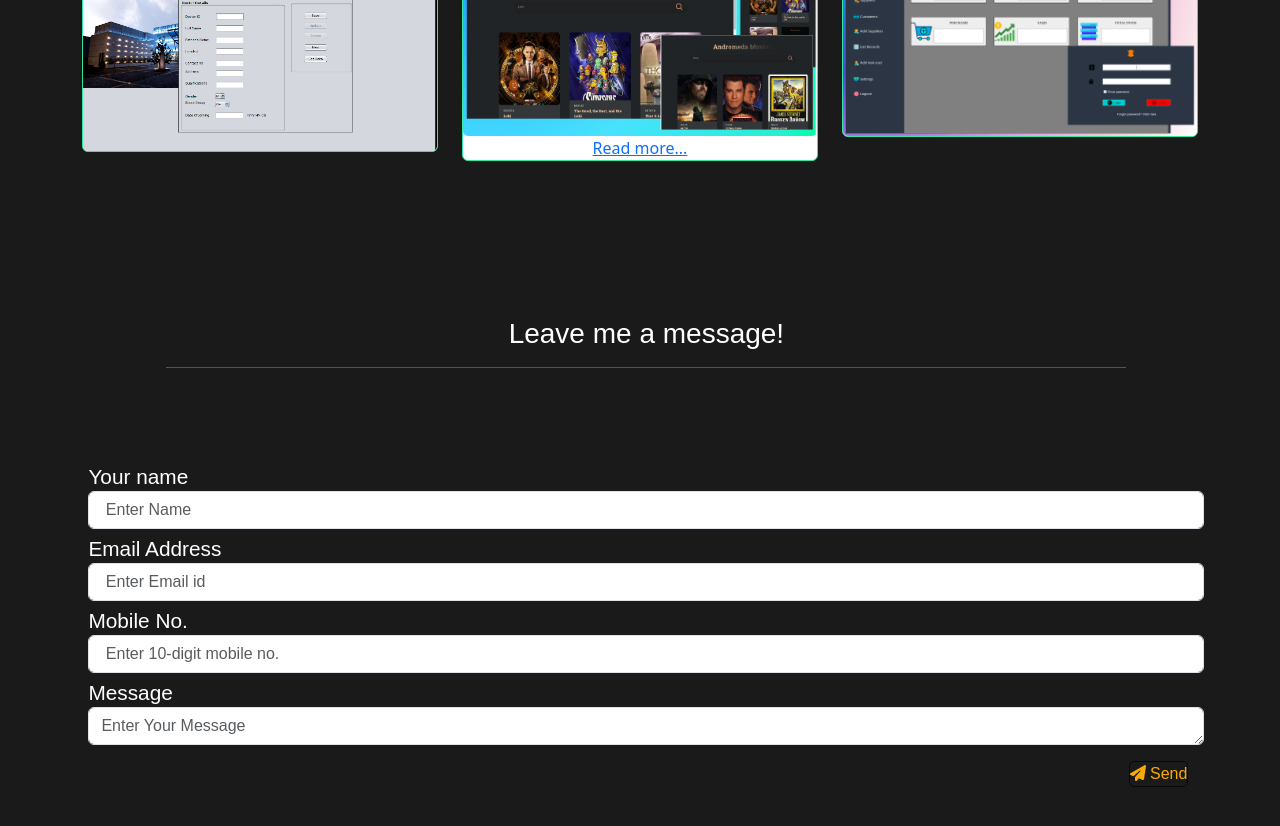
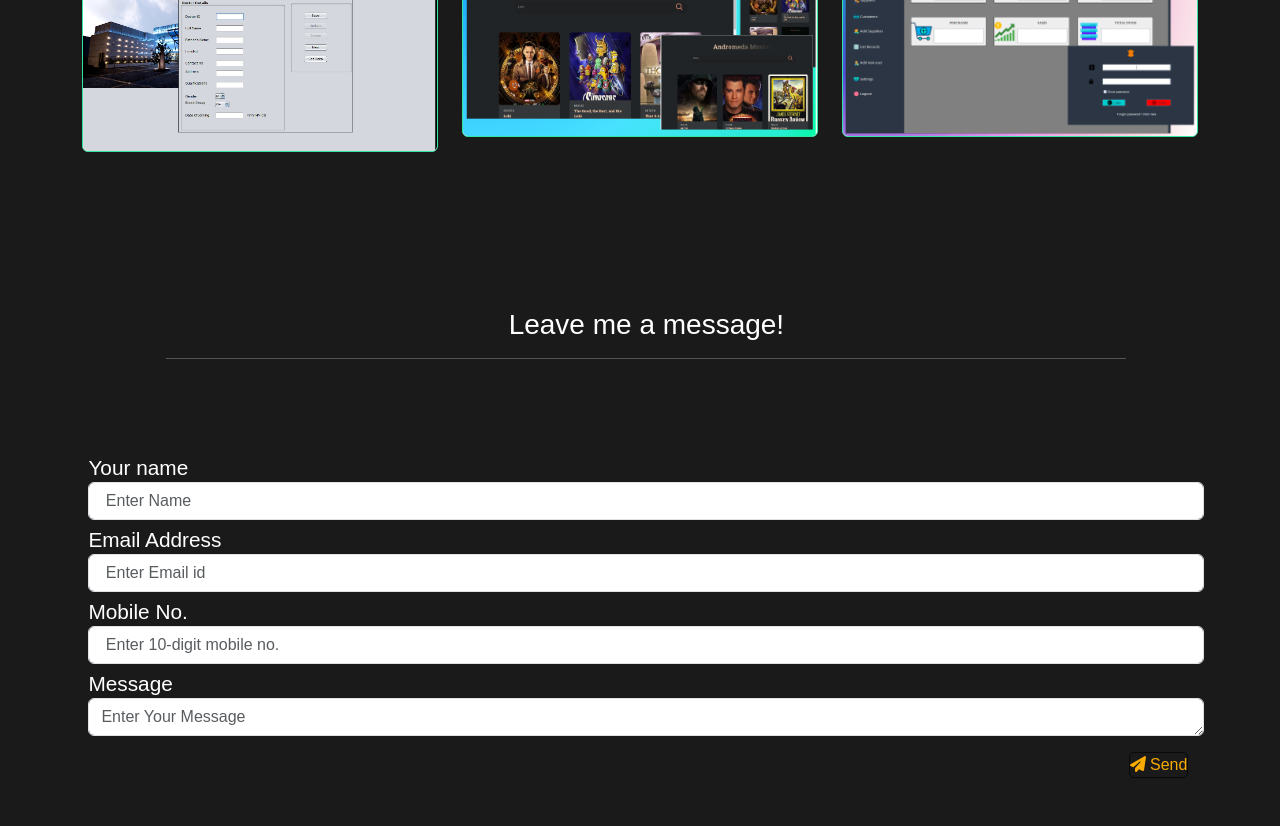
Before and after one commit to KioiJr/KioiJr_Portfilio, a React (Create React App) app: page / in a window 1280 px wide. Shown: the part 1360-2186 px from the top of the page. Built offline with nearby package versions, Linux system fonts and the light colour scheme.

Commit message:
semi final

```diff
--- a/src/Components/Projects.js
+++ b/src/Components/Projects.js
@@ -1,11 +1,27 @@
 import React from 'react';
+import { Navigate } from 'react-router-dom'
 import hides from "../Hides&Skins.png"
-import hosp from "../Hospital.png"
-import Andromeda from "../Andromedamovies.png"
-import movie from './movie';
+import andromeda from "../Andromedamovies.png";
+import hosp from "../Hospital.png";
 
 
 const Projects = () => {
+
+    // const [goToMovie, setGoToMovie] = React.useState(false);
+    // const [goToHosp, setToHosp] = React.useState(false);
+    // const [goToHides, setToHides] = React.useState(false);
+
+    // if(goToMovie){
+    //     return <Navigate to = "./Movie" />
+    // }
+    // if (goToHosp){
+    //     return <Navigate to = "./Hospital" />
+    // }
+    // if (goToHides){
+    //     return <Navigate to = "./Hides" />
+    // }
+
+
   return (
     <div id="project" className="container mt-3 pb-5">
             <div className="post-heading text-center">
@@ -19,6 +35,9 @@ const Projects = () => {
                                 <h6 className="card-title">Hospital Management System</h6>
                             </div>
                             <img src= {hosp} className="card-img-top" alt=""/>
+
+                            {/* <button className='readMore'onClick={()=>{setToHosp(true)}}>Read more</button> */}
+
                         </div>
                     </div>
 
@@ -28,10 +47,12 @@ const Projects = () => {
                             <div className="card-body">
                                 <h6 className="card-title"> Movie Place</h6>
                             </div>
-                            <img src={Andromeda} className="card-img-top" alt=""/>
-                            <a className="" href="#movie">Read more...</a>
+                            <img src={andromeda} className="card-img-top" alt=""/>
+                            {/* <button onClick={() => {setGoToMovie(true); }}>
+                                Read More</button> */}
+			  			</div>
                         </div>
-                    </div>
+
 
                     <div className="col-lg-4 col-md-6 col-12 pb-5">
                         <div className="card">
@@ -40,12 +61,12 @@ const Projects = () => {
                                 <h6 className="card-title">Hides and Skins Management System</h6>
                             </div>
                             <img src={hides} className="card-img-top" alt=""/>
+                            {/* <button onClick={()=>{setToHides(true)}}>Read more</button> */}
                         </div>
                     </div>
-
+                    </div>
                 </div>
             </div>
-        </div>
 
   )
 }
```
